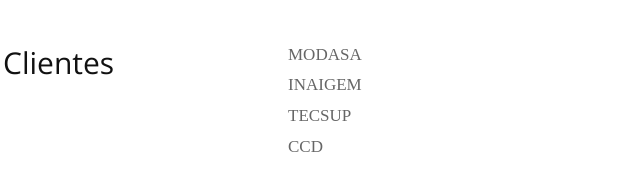
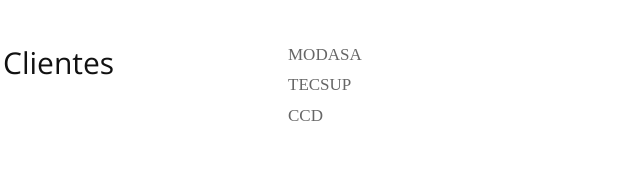
Before and after one commit to FernandoValdivia/about-me, a plain HTML site: page about.html in a window 1280 px wide. Shown: the part 3369-3560 px from the top of the page, 82-722 px from the left. Drawn offline with nearby package versions, Linux system fonts and the light colour scheme; a web font is replaced by a local one.

Commit message:
26.01.2023

```diff
--- a/about.html
+++ b/about.html
@@ -136,7 +136,6 @@
                <div class="col-md-9">
                   <ul class="list-unstyled">
                      <li> <a href="https://modasa.com.pe/nosotros/" target="_blank"> MODASA</a></li>
-                           <li> <a href="https://www.gob.pe/inaigem" target="_blank"> INAIGEM</a></li>
                            <li> <a href="https://www.tecsup.edu.pe/acerca-de-tecsup" target="_blank"> TECSUP</a></li>
                            <li> <a href="https://competitividadccd.com/nosotros" target="_blank"> CCD</a></li>
                   </ul>
```
